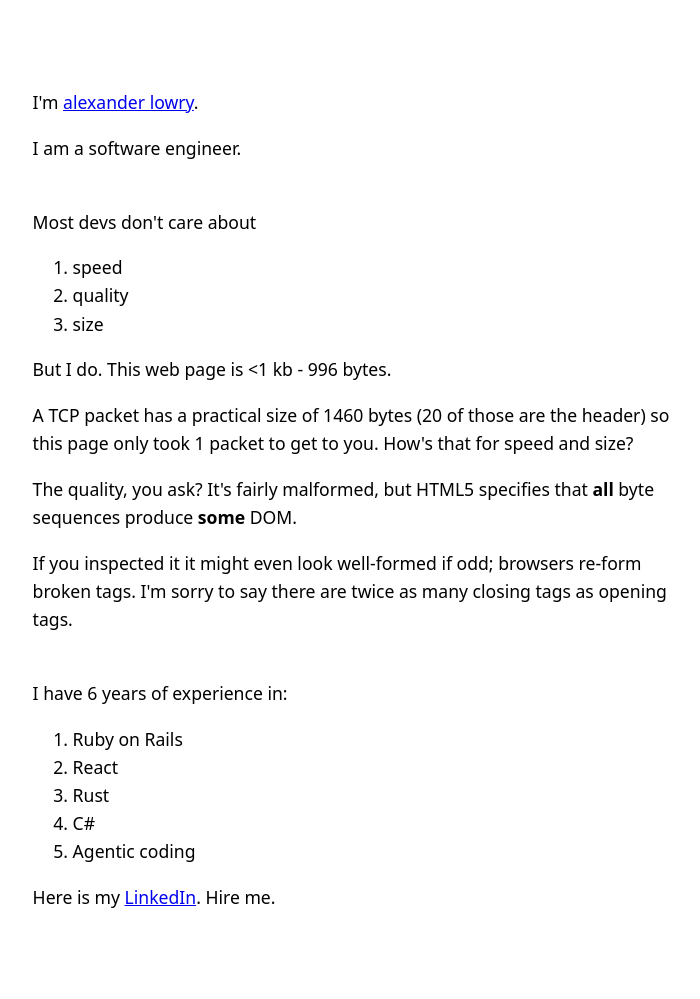
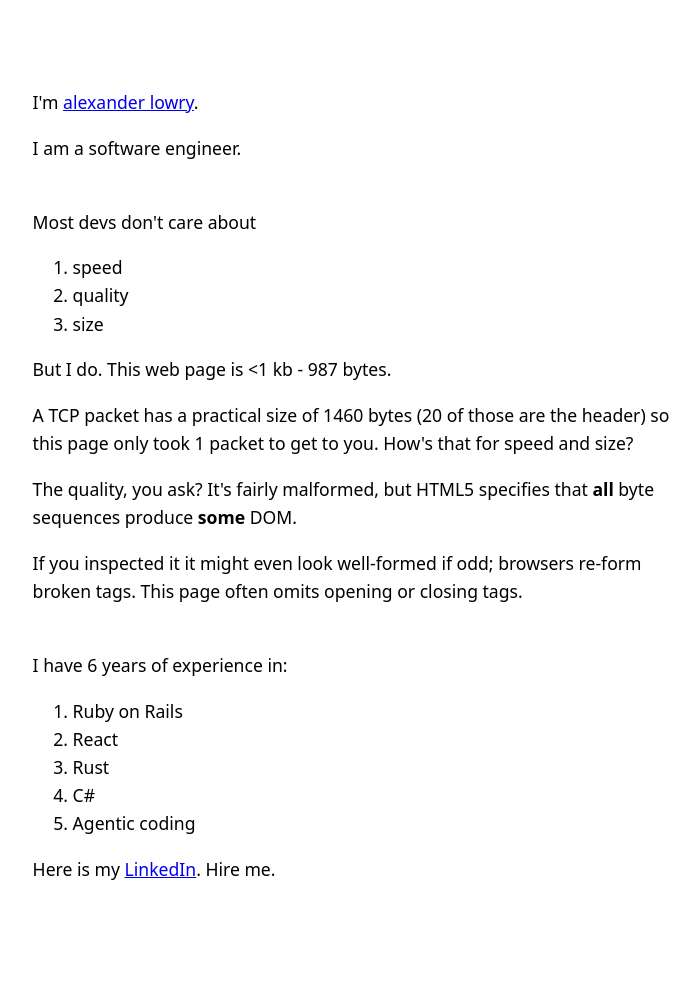
Before and after one commit to Zanderwohl/zanderwohl.github.io, a Jekyll site: the page 1kb.html, which Jekyll copies as it is, in a window 1280 px wide. Shown: the whole page, without its empty margins (273-973 px from the left). Built offline with Jekyll 4.4.1, drawn with Linux system fonts in a browser that asks for light colours; after the commit the page ends 971 px from its top, so only the background shows below that.

```diff
--- a/1kb.html
+++ b/1kb.html
@@ -1,18 +1,19 @@
 <style>
 html{color-scheme:light dark}body{font:1.1em/1.6 system-ui;max-width:38em;margin:auto;padding:5em 1em}
 </style>
+<title>1kb - Alexander Lowry</title>
 </head>
-I'm <a href="https://zanderlowry.com">alexander lowry</a>.</p>I am a software engineer.</p><br/>
+I'm <a href="/">alexander lowry</a>.</p>I am a software engineer.</p><br/>
 Most devs don't care about
 <ol><li>speed<li>quality<li>size</ol>
-But I do. This web page is &lt;1 kb - 996 bytes.</p>
+But I do. This web page is &lt;1 kb - 987 bytes.</p>
 A TCP packet has a practical size of 1460 bytes (20 of those are the header)
 so this page only took 1 packet to get to you.
 How's that for speed and size?</p>
 The quality, you ask?
 It's fairly malformed, but HTML5 specifies that <b>all</b> byte sequences produce <b>some</b> DOM.</p>
 If you inspected it it might even look well-formed if odd; browsers re-form broken tags.
-I'm sorry to say there are twice as many closing tags as opening tags.
+This page often omits opening or closing tags.
 <p/><br/>
 I have 6 years of experience in:<ol><li>Ruby on Rails<li>React<li>Rust<li>C#<li>Agentic coding</ol>
 Here is my <a href="https://www.linkedin.com/in/alexander-lowry-a58189133/">LinkedIn</a>. Hire me.
```
